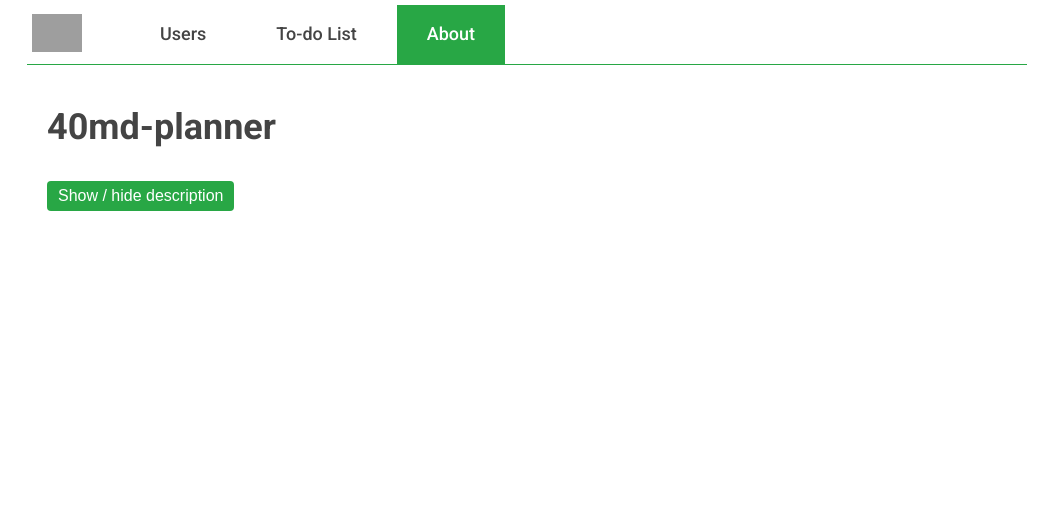
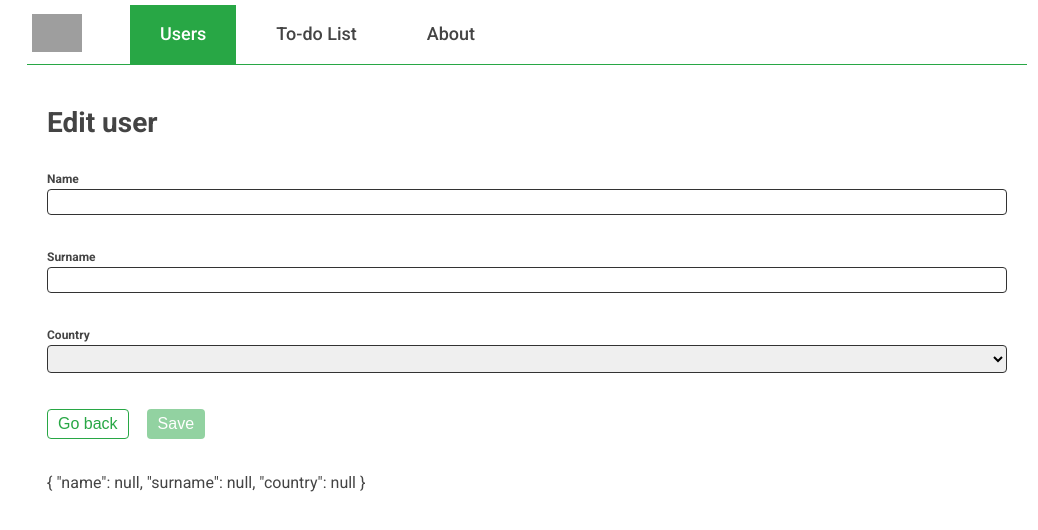
Before and after one commit to Arturs-E/40md-planotajs, an Angular app: page /users/1 in a window 1280 px wide. Before the commit this address led to /about. Shown: the top 530 px of the page, without its empty margins (113-1151 px from the left). Built offline with nearby package versions, Linux system fonts and the light colour scheme; grey boxes are pictures that could not be loaded.

Commit message:
Added user editing

```diff
--- a/src/app/app.module.ts
+++ b/src/app/app.module.ts
@@ -17,6 +17,7 @@ import { ModalWindowComponent } from './pages/todo/modal-window/modal-window.com
 import { FontAwesomeModule } from '@fortawesome/angular-fontawesome';
 import { TaskComponent } from './pages/todo/task/task.component';
 import { ButtonComponent } from './shell/button/button.component';
+import { UserEditComponent } from './pages/users/user-edit/user-edit.component';
 
 @NgModule({
   declarations: [
@@ -33,6 +34,7 @@ import { ButtonComponent } from './shell/button/button.component';
     ModalWindowComponent,
     TaskComponent,
     ButtonComponent,
+    UserEditComponent,
   ],
   imports: [
     BrowserModule,
--- /dev/null
+++ b/src/app/pages/users/user-edit/user-edit.component.html
@@ -0,0 +1,33 @@
+<h2 class="heading2" style="margin-bottom: 36px">Edit user</h2>
+<form [formGroup]="editUserForm" (submit)="saveChanges($event)" class="form form--add-user">
+  <div class="form__input-wrapper">
+    <label for="name" class="form__label">Name</label>
+    <input type="text" id="name" formControlName="name" class="form__input">
+  </div>
+
+  <div class="form__input-wrapper">
+    <label for="surname" class="form__label">Surname</label>
+    <input type="text" id="surname" formControlName="surname" class="form__input">
+  </div>
+
+  <div class="form__input-wrapper">
+    <label for="country" class="form__label">Country</label>
+    <select name="" id="country" formControlName="country" class="form__input">
+      <option value="lv">LV</option>
+      <option value="lt">LT</option>
+      <option value="ee">EE</option>
+    </select>
+  </div>
+
+  <div class="add-user-button-wrapper">
+    <app-button (toParentClickHandler)="goToPreviousPage()" [classes]="['button--secondary']">Go back</app-button>
+    <app-button
+      [type]="'submit'"
+      [disabled]="editUserForm.invalid"
+    >
+      Save
+    </app-button>
+  </div>
+</form>
+
+<span>{{editUserForm.value | json}}</span>
--- /dev/null
+++ b/src/app/pages/users/user-edit/user-edit.component.scss
@@ -0,0 +1,32 @@
+.add-user-button-wrapper {
+  margin-bottom: 18px;
+  display: flex;
+  gap: 18px;
+}
+
+.form {
+  display: grid;
+  grid-template-columns: 1fr;
+  row-gap: 36px;
+  justify-items: left;
+  margin-bottom: 18px;
+
+  &__input-wrapper {
+    display: grid;
+    grid-template-columns: 1fr;
+    row-gap: 4px;
+    justify-self: stretch;
+  }
+
+  &__label {
+    font-size: 12px;
+    font-weight: 600;
+  }
+
+  &__input {
+    padding: 4px 10px;
+    border: 1px solid #333;
+    border-radius: 4px;
+    font-size: 14px;
+  }
+}
--- /dev/null
+++ b/src/app/pages/users/user-edit/user-edit.component.ts
@@ -0,0 +1,49 @@
+import { Component, OnInit } from '@angular/core';
+import { ActivatedRoute } from '@angular/router';
+import { FormBuilder, FormGroup, Validators } from '@angular/forms';
+import { UsersServices } from '../../../shared/services/users.services';
+import { Router } from '@angular/router';
+import { User } from '../../../shared/models/user.model';
+
+@Component({
+  selector: 'app-user-edit',
+  templateUrl: './user-edit.component.html',
+  styleUrls: ['./user-edit.component.scss']
+})
+export class UserEditComponent implements OnInit {
+  editUserForm: FormGroup = new FormGroup({});
+  user?: User;
+  userId!: string;
+
+  constructor(
+    private fb: FormBuilder,
+    private usersService: UsersServices,
+    private router: Router,
+    private route: ActivatedRoute,
+  ) { }
+
+  ngOnInit(): void {
+    this.route.params.subscribe(params => {(this.userId) = params['userId'];});
+    this.user = this.usersService.getUser(this.userId);
+    this.buildForm();
+  }
+
+  buildForm(): void {
+    this.editUserForm = this.fb.group({
+      name: [this.user?.name, [Validators.required]],
+      surname: [this.user?.surname],
+      country: [this.user?.country]
+    })
+  }
+
+  saveChanges(event: SubmitEvent): void {
+    event.preventDefault();
+    this.usersService.editUser({ id: this.user?.id, ...this.editUserForm.value });
+    this.router.navigate(['users']).then();
+  }
+
+  goToPreviousPage():void {
+    this.router.navigate(['users']).then();
+  }
+
+}
--- a/src/app/pages/users/user-list/user-list.component.html
+++ b/src/app/pages/users/user-list/user-list.component.html
@@ -11,5 +11,9 @@
     <td>{{user.name | titlecase}}</td>
     <td>{{user.surname | titlecase}}</td>
     <td>{{user.country | uppercase}}</td>
+    <td class="user-list-icon-cell">
+      <fa-icon [icon]="faEdit" (click)="goToEditUserPage(user.id)" class="list-item-icon list-item-icon--edit"></fa-icon>
+      <fa-icon [icon]="faTrash" (click)="deleteUser(user.id)" class="list-item-icon list-item-icon--delete"></fa-icon>
+    </td>
   </tr>
 </table>
--- a/src/app/pages/users/user-list/user-list.component.scss
+++ b/src/app/pages/users/user-list/user-list.component.scss
@@ -32,3 +32,23 @@ th {
   font-weight: 500;
   text-align: center;
 }
+
+.list-item-icon {
+  padding: 3px;
+  cursor: pointer;
+  font-size: 18px;
+
+  &--edit:hover {
+    color: darkorange;
+  }
+
+  &--delete:hover {
+    color: red;
+  }
+}
+
+.user-list-icon-cell {
+  display: flex;
+  align-items: center;
+  justify-content: space-around;
+}
--- a/src/app/pages/users/user-list/user-list.component.ts
+++ b/src/app/pages/users/user-list/user-list.component.ts
@@ -1,6 +1,8 @@
-import { Component, Input } from '@angular/core';
+import { Component, EventEmitter, Input, Output } from '@angular/core';
+import { faEdit, faTrash } from '@fortawesome/free-solid-svg-icons';
 import { User } from '../../../shared/models/user.model';
 import { ActivatedRoute, Router } from '@angular/router';
+import { UsersServices } from '../../../shared/services/users.services';
 
 @Component({
   selector: 'app-user-list',
@@ -9,6 +11,10 @@ import { ActivatedRoute, Router } from '@angular/router';
 })
 export class UserListComponent {
   @Input() users?: User[];
+  @Output() deleteUserEvent = new EventEmitter();
+
+  faEdit = faEdit;
+  faTrash = faTrash;
 
   constructor(
     private router: Router,
@@ -16,9 +22,18 @@ export class UserListComponent {
   ) {
   }
 
-  tableHeadTitles = ['ID', 'Name', 'Surname', 'Coutry code'];
+  tableHeadTitles = ['ID', 'Name', 'Surname', 'Coutry code', 'Options'];
 
   goToAddUserPage(): void {
-    this.router.navigate(['add-user'], {relativeTo: this.route})
+    this.router.navigate(['add-user'], {relativeTo: this.route}).then();
   }
+
+  goToEditUserPage(id: string): void {
+    this.router.navigate([id], {relativeTo: this.route}).then();
+  }
+
+  deleteUser(id: string): void {
+    this.deleteUserEvent.emit(id);
+  }
+
 }
--- a/src/app/pages/users/users.component.html
+++ b/src/app/pages/users/users.component.html
@@ -1,7 +1,3 @@
 <div class="content-container">
-  <app-user-list [users]="users"></app-user-list>
+  <app-user-list [users]="users" (deleteUserEvent)="deleteUser($event)"></app-user-list>
 </div>
-
-<!--<div class="content-container">-->
-<!--  <app-user-add (addUserEvent)="addUser($event)"></app-user-add>-->
-<!--</div>-->
--- a/src/app/pages/users/users.component.ts
+++ b/src/app/pages/users/users.component.ts
@@ -1,4 +1,4 @@
-import { Component, OnInit } from '@angular/core';
+import { Component, EventEmitter, OnInit, Output } from '@angular/core';
 import { AddUserQuery, User } from '../../shared/models/user.model';
 import { UsersServices } from '../../shared/services/users.services';
 
@@ -22,4 +22,8 @@ export class UsersComponent implements OnInit {
     this.users = this.usersService.addUser(query);
   }
 
+  deleteUser(id: string): void {
+    this.users = this.usersService.deleteUser(id);
+  }
+
 }
--- a/src/app/shared/services/users.services.ts
+++ b/src/app/shared/services/users.services.ts
@@ -40,4 +40,22 @@ export class UsersServices {
     this.users.push(newUser);
     return this.users;
   }
+
+  editUser(query: User) {
+    this.users = this.users.map((user) => {
+      if (query.id === user.id) {
+        return query;
+      }
+      return user;
+    })
+  }
+
+  deleteUser(id: string): User[]  {
+    this.users = this.users.filter((user) => user.id !== id);
+    return this.users;
+  }
+
+  getUser(id: string): User | undefined {
+    return this.users.find((user) => user.id === id);
+  }
 }
```
Also changed, not shown: src/app/app-routing.module.ts (+5 -5 lines), 1 other file (tests, documents, lock files or other folders).
